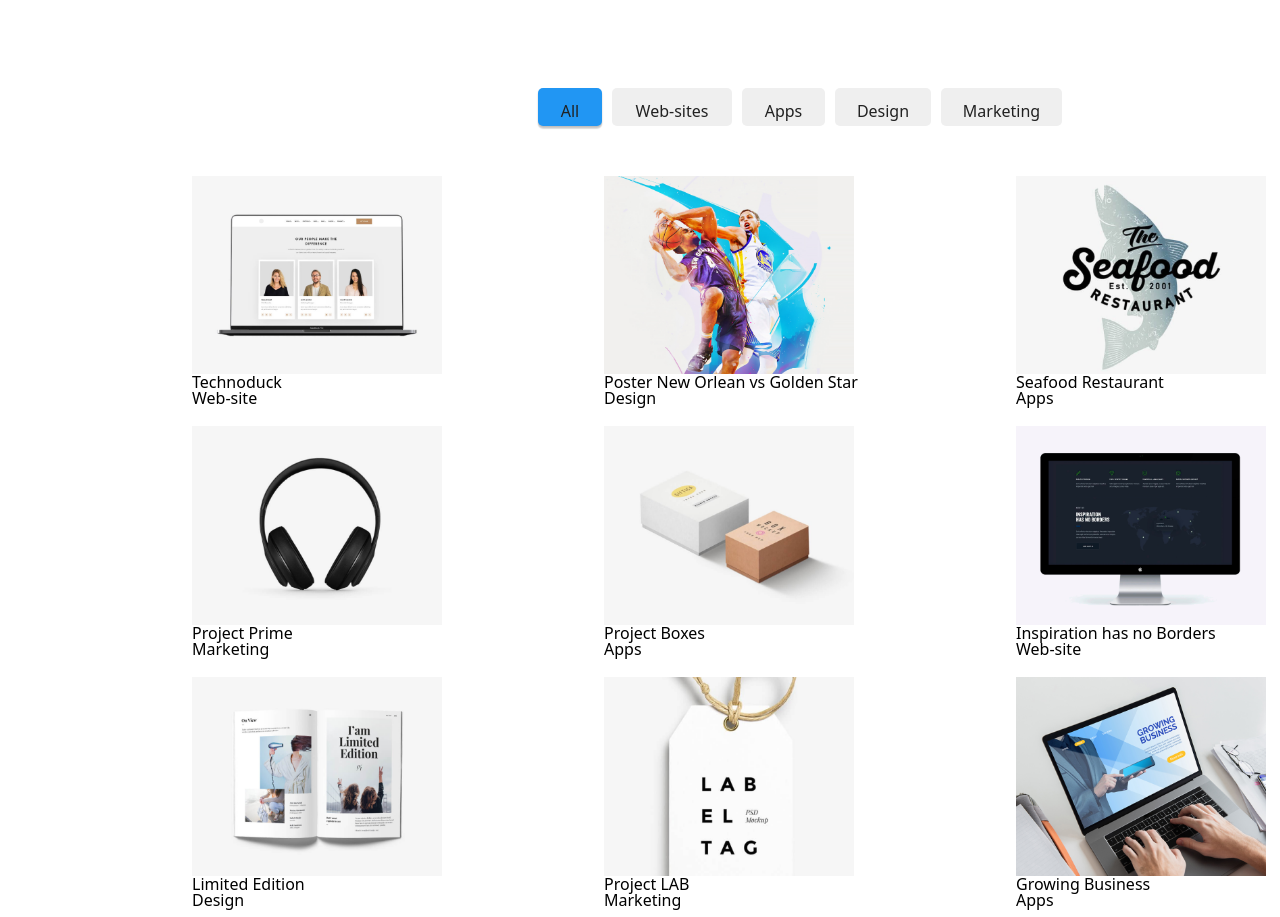
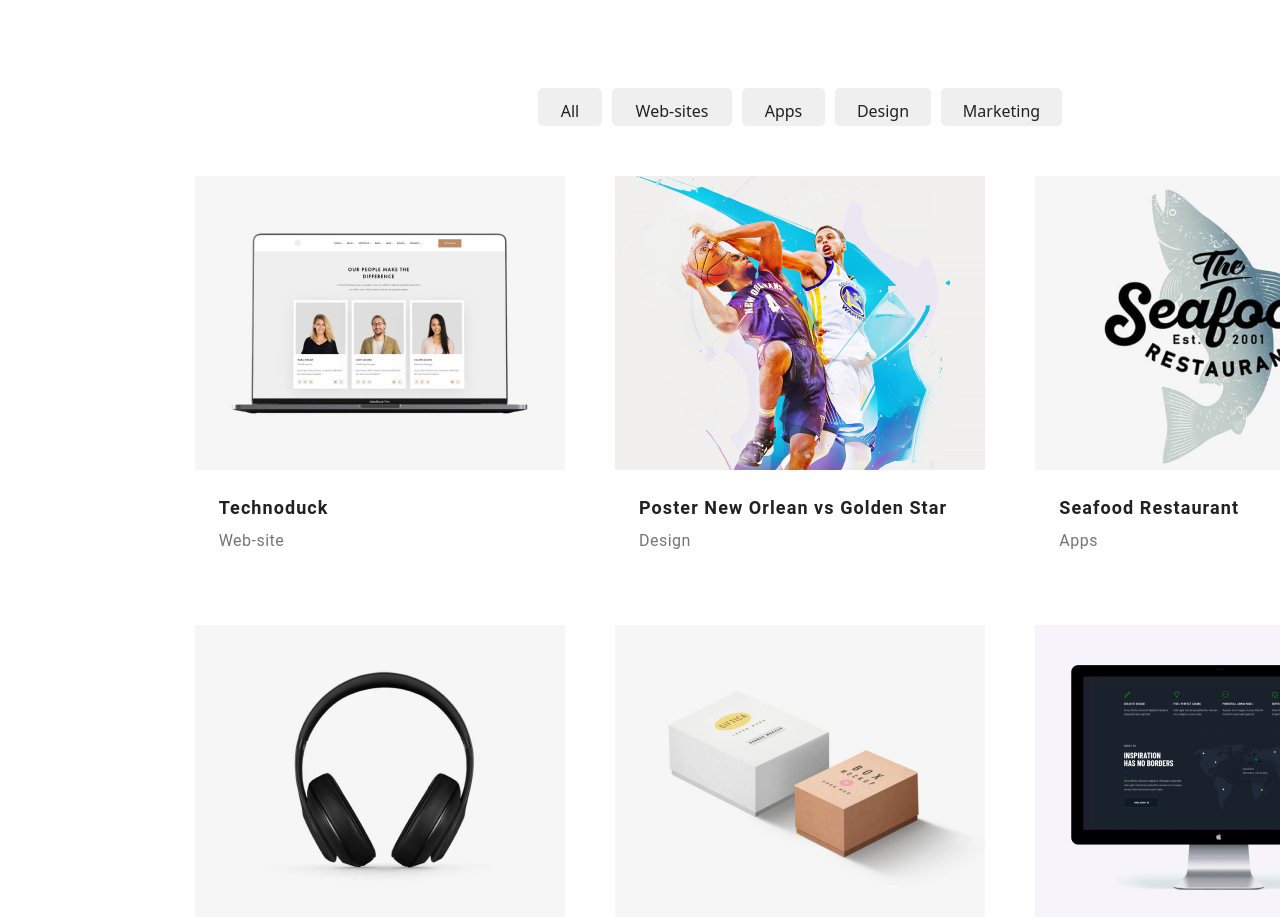
Before and after one commit to KinderBM/WebStudio4, a plain HTML site: page portfolio.html in a window 1280 px wide. Shown: the part 35-952 px from the top of the page. Drawn offline with nearby package versions, Linux system fonts and the light colour scheme.

Commit message:
Commit WebStudio4

```diff
--- a/css/styles.css
+++ b/css/styles.css
@@ -212,10 +212,6 @@ a:-webkit-any-link {
 .button-all {
     width: 64px;
     height: 38px;
-    background: #2196f3;
-    box-shadow: 0px 2px 2px 0px rgba(0, 0, 0, 0.12),
-    0px 1px 2px 0px rgba(0, 0, 0, 0.08),
-    0px 3px 1px 0px rgba(0, 0, 0, 0.10);
 }
 
 .button-web-sites {
@@ -238,12 +234,67 @@ a:-webkit-any-link {
     height: 38px;
 }
 
+.button-all:hover,
+.button-web-sites:hover,
+.button-apps:hover,
+.button-design:hover,
+.button-marketing:hover {
+    background: #2196f3;
+    box-shadow: 0px 2px 2px 0px rgba(0, 0, 0, 0.12),
+            0px 1px 2px 0px rgba(0, 0, 0, 0.08),
+            0px 3px 1px 0px rgba(0, 0, 0, 0.10);
+}
+
 .images-portfolio {
     list-style: none;
-    display: grid;
+    /*display: grid;
     grid-template-columns: repeat(3,1fr);
-    grid-gap: 20px;
+    grid-gap: 20px;*/
     margin: 0 12% 90px 12%;
+    display: flex;
+    flex-wrap: wrap;
+    justify-content: space-around;
+    align-items: center;
+    gap: 45px;
+}
+
+.images-portfolio-cards {
+    width: 370px;
+    height: 404px;
+}
+
+.images-portfolio-cards:hover {
+    border: 1px solid #eee;
+    background: #FFF;
+    box-shadow: 1px 4px 6px 0px rgba(0, 0, 0, 0.16),
+        0px 4px 4px 0px rgba(0, 0, 0, 0.06),
+        0px 1px 1px 0px rgba(0, 0, 0, 0.12);
+}
+
+.images-portfolio-text {
+    width: 322px;
+    margin: 20px 24px 0 24px;
+    color: #212121;
+        font-family: Roboto;
+        font-size: 18px;
+        font-style: normal;
+        font-weight: 700;
+        line-height: 36px;
+        /* 200% */
+        letter-spacing: 1.08px;
+}
+
+.images-portfolio-text1 {
+    width: 322px;
+        margin: 0 24px 20px 24px;
+    color: #757575;
+        font-family: Roboto;
+        font-size: 16px;
+        font-style: normal;
+        font-weight: 400;
+        line-height: 30px;
+        /* 187.5% */
+        letter-spacing: 0.48px;
 }
 
 .container {
@@ -313,7 +364,9 @@ img {
 
 .icons-list .icon:hover,
 .icons-list .icon:focus {
-    color: #2196f3;
+    background-color: #2196f3;
+    border-radius: 50%;
+    color: #fff;
 }
 
 .icons-list .icon svg {
--- a/portfolio.html
+++ b/portfolio.html
@@ -54,66 +54,66 @@
 
         <ul class="images-portfolio">
             <li>
-                <div>
-                    <img src="./images/portfolio/project1.png" alt="project1 laptop image" width="250" height="200">
-                    <h4>Technoduck</h4>
-                    <p>Web-site</p>
+                <div class="images-portfolio-cards">
+                    <img src="./images/portfolio/project1.png" alt="project1 laptop image" width="370" height="294">
+                    <h4 class="images-portfolio-text">Technoduck</h4>
+                    <p class="images-portfolio-text1">Web-site</p>
                 </div>
             </li>
             <li>
-                <div>
-                    <img src="./images/portfolio/project2.png" alt="project2 two basketball players" width="250" height="200">
-                    <h4>Poster New Orlean vs Golden Star</h4>
-                    <p>Design</p>
+                <div class="images-portfolio-cards">
+                    <img src="./images/portfolio/project2.png" alt="project2 two basketball players" width="370" height="294">
+                    <h4 class="images-portfolio-text">Poster New Orlean vs Golden Star</h4>
+                    <p class="images-portfolio-text1">Design</p>
                 </div>
             </li>
             <li>
-                <div>
-                    <img src="./images/portfolio/project3.png" alt="project3 text and salmon image" width="250" height="200">
-                    <h4>Seafood Restaurant</h4>
-                    <p>Apps</p>
+                <div class="images-portfolio-cards">
+                    <img src="./images/portfolio/project3.png" alt="project3 text and salmon image" width="370" height="294">
+                    <h4 class="images-portfolio-text">Seafood Restaurant</h4>
+                    <p class="images-portfolio-text1">Apps</p>
                 </div>
             </li>
             <li>
-                <div>
-                    <img src="./images/portfolio/project4.png" alt="project4 headphones over the ears" width="250" height="200">
-                    <h4>Project Prime</h4>
-                    <p>Marketing</p>
+                <div class="images-portfolio-cards">
+                    <img src="./images/portfolio/project4.png" alt="project4 headphones over the ears" width="370" height="294">
+                    <h4 class="images-portfolio-text">Project Prime</h4>
+                    <p class="images-portfolio-text1">Marketing</p>
                 </div>
             </li>
             <li>
-                <div>
-                    <img src="./images/portfolio/project5.png" alt="project5 image with two carton boxes" width="250" height="200">
-                    <h4>Project Boxes</h4>
-                    <p>Apps</p>
+                <div class="images-portfolio-cards">
+                    <img src="./images/portfolio/project5.png" alt="project5 image with two carton boxes" width="370" height="294">
+                    <h4 class="images-portfolio-text">Project Boxes</h4>
+                    <p class="images-portfolio-text1">Apps</p>
                 </div>
             </li>
             <li>
-                <div>
-                    <img src="./images/portfolio/project6.png" alt="project6 image with a PC monitor" width="250" height="200">
-                    <h4>Inspiration has no Borders</h4>
-                    <p>Web-site</p>
+                <div class="images-portfolio-cards">
+                    <img src="./images/portfolio/project6.png" alt="project6 image with a PC monitor" width="370" height="294">
+                    <h4 class="images-portfolio-text">Inspiration has no Borders</h4>
+                    <p class="images-portfolio-text1">Web-site</p>
                 </div>
             </li>
             <li>
-                <div>
-                    <img src="./images/portfolio/project7.png" alt="project7 image with an open book" width="250" height="200">
-                    <h4>Limited Edition</h4>
-                    <p>Design</p>
+                <div class="images-portfolio-cards">
+                    <img src="./images/portfolio/project7.png" alt="project7 image with an open book" width="370" height="294">
+                    <h4 class="images-portfolio-text">Limited Edition</h4>
+                    <p class="images-portfolio-text1">Design</p>
                 </div>
             </li>
             <li>
-                <div>
-                    <img src="./images/portfolio/project8.png" alt="project8 image with a label" width="250" height="200">
-                    <h4>Project LAB</h4>
-                    <p>Marketing</p>
+                <div class="images-portfolio-cards">
+                    <img src="./images/portfolio/project8.png" alt="project8 image with a label" width="370" height="294">
+                    <h4 class="images-portfolio-text">Project LAB</h4>
+                    <p class="images-portfolio-text1">Marketing</p>
                 </div>
             </li>
             <li>
-                <div>
-                    <img src="./images/portfolio/project9.png" alt="project9 image working with a laptop" width="250" height="200">
-                    <h4>Growing Business</h4>
-                    <p>Apps</p>
+                <div class="images-portfolio-cards">
+                    <img src="./images/portfolio/project9.png" alt="project9 image working with a laptop" width="370" height="294">
+                    <h4 class="images-portfolio-text">Growing Business</h4>
+                    <p class="images-portfolio-text1">Apps</p>
                 </div>
             </li>
         </ul>
```
